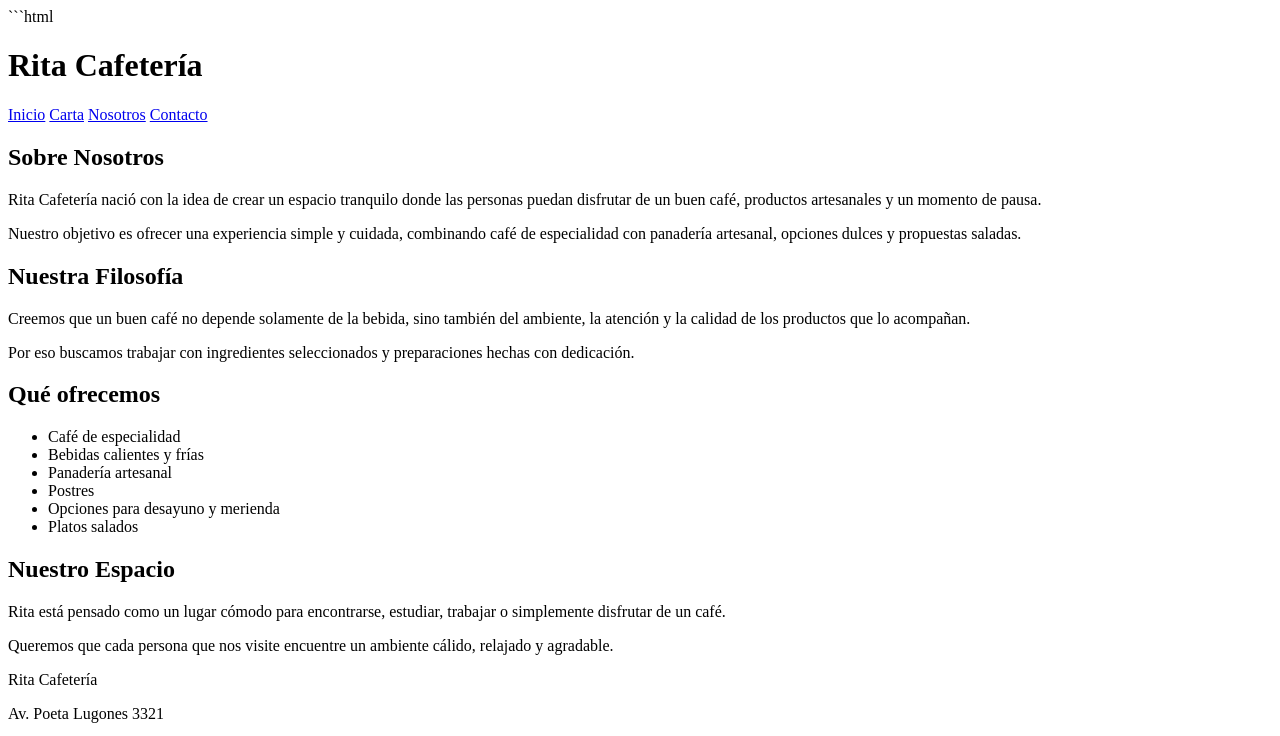
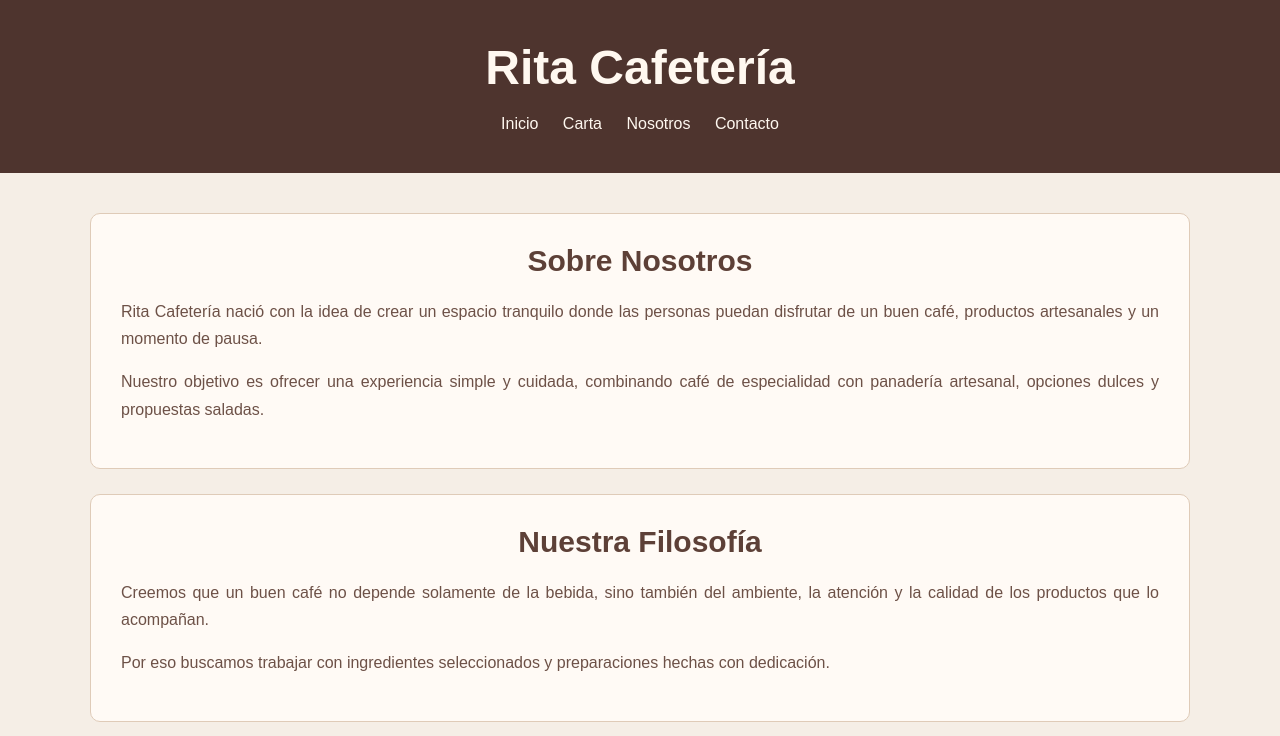
Before and after one commit to 2317880/G11-Carta-De-Cafeteria, a plain HTML site: page nosotros.html in a window 1280 px wide. Shown: the top 736 px of the page. Drawn offline with Linux system fonts and the light colour scheme.

Commit message:
fix: aplicar CSS correctamente en nosotros.html

````diff
--- a/nosotros.css
+++ b/nosotros.css
@@ -1,4 +1,43 @@
-nosotros {
+* {
+    box-sizing: border-box;
+}
+
+body {
+    margin: 0;
+    background-color: #f5eee6;
+    color: #3e2723;
+    font-family: Arial, Helvetica, sans-serif;
+}
+
+header {
+    background-color: #4e342e;
+    color: #fff8f0;
+    text-align: center;
+    padding: 40px 20px;
+}
+
+header h1 {
+    margin: 0 0 20px;
+    font-size: 48px;
+}
+
+nav a {
+    color: #fff8f0;
+    margin: 0 10px;
+    text-decoration: none;
+}
+
+nav a:hover {
+    color: #d7a86e;
+}
+
+main {
+    width: 90%;
+    max-width: 1100px;
+    margin: 40px auto;
+}
+
+.nosotros {
     background-color: #fffaf5;
     padding: 30px;
     margin-bottom: 25px;
@@ -19,7 +58,7 @@ nosotros {
     margin-bottom: 15px;
 }
 .nosotros ul {
-padding-left: 25px;
+    padding-left: 25px;
     color: #6d5147;
 }
 .nosotros li {
@@ -29,14 +68,36 @@ padding-left: 25px;
     border-color: #a1887f;
     background-color: #f8f1ea;
 }
+
+footer {
+    background-color: #3e2723;
+    color: #f5eee6;
+    text-align: center;
+    padding: 25px;
+}
+
+footer p {
+    margin: 8px;
+}
+
 @media (max-width: 700px) {
+    header h1 {
+        font-size: 36px;
+    }
+
+    main {
+        width: 95%;
+    }
+
     .nosotros {
-       padding: 20px;
+        padding: 20px;
     }
+
     .nosotros h2 {
-       font-size: 25px;
+        font-size: 25px;
     }
+
     .nosotros p {
-       text-align: left;
+        text-align: left;
     }
 }
--- a/nosotros.html
+++ b/nosotros.html
@@ -1,4 +1,3 @@
-```html
 <!DOCTYPE html>
 <html lang="es">
 
@@ -23,7 +22,7 @@
 
     <main>
 
-        <section>
+        <section class="nosotros">
             <h2>Sobre Nosotros</h2>
 
             <p>
@@ -39,7 +38,7 @@
             </p>
         </section>
 
-        <section>
+        <section class="nosotros">
             <h2>Nuestra Filosofía</h2>
 
             <p>
@@ -54,7 +53,7 @@
             </p>
         </section>
 
-        <section>
+        <section class="nosotros">
             <h2>Qué ofrecemos</h2>
 
             <ul>
@@ -67,7 +66,7 @@
             </ul>
         </section>
 
-        <section>
+        <section class="nosotros">
             <h2>Nuestro Espacio</h2>
 
             <p>
@@ -92,4 +91,3 @@
 </body>
 
 </html>
-```
````
